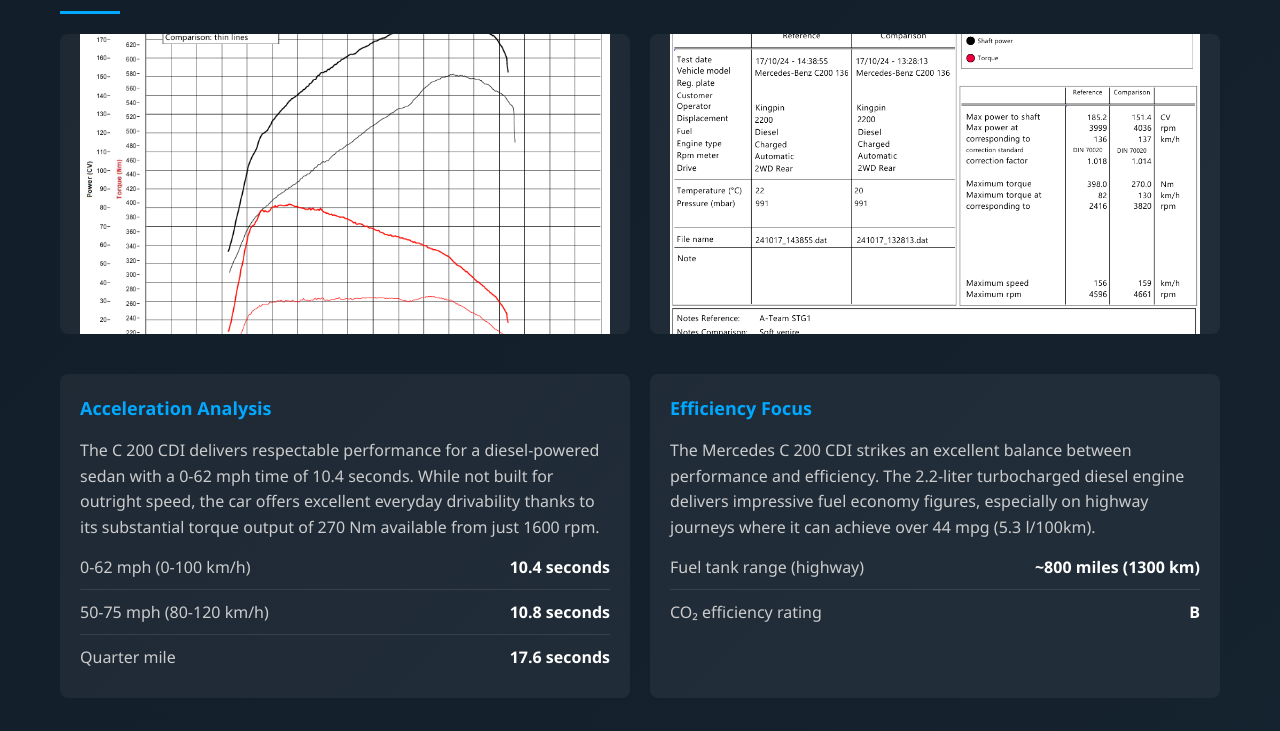
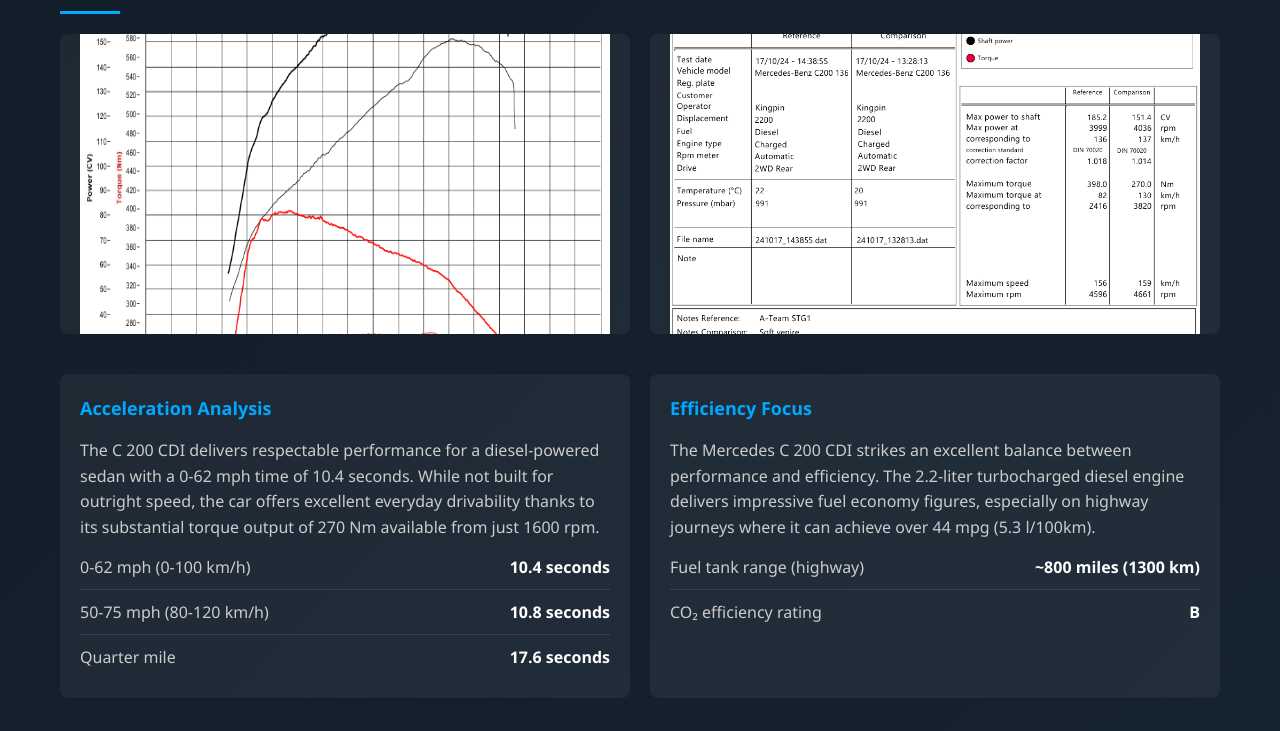
Before and after one commit to Buier-Sebastian-David-e30021/Buier-Sebastian-David-e30021.github.io, a plain HTML site: page index.html in a window 1280 px wide. Shown: the part 1827-2558 px from the top of the page. Drawn offline with Linux system fonts and the light colour scheme.

Commit message:
Update index.html

```diff
--- a/index.html
+++ b/index.html
@@ -753,7 +753,7 @@
 
     <div class="performance-charts">
         <div class="chart-container" style="display: flex; justify-content: center; align-items: center; overflow: hidden;">
-           <img src="images/Analysis.png" alt="Fuel Consumption Data" style="display: block; width: 100%; max-width: 100%; height: auto; margin: 0 auto; border-radius: 7px;">
+           <img src="images/Analysis.png" alt="Fuel Consumption Data" style="display: block; width: 800; max-width: 100%; height: 500px; margin: 0 auto; border-radius: 7px;">
         </div>
         <div class="chart-container" style="display: flex; justify-content: center; align-items: center; overflow: hidden;">
             <img src="images/Analysis_2.png" alt="Fuel Consumption Data" style="display: block; width: 100%; max-width: 100%; height: auto; margin: 0 auto; border-radius: 7px;">
```
